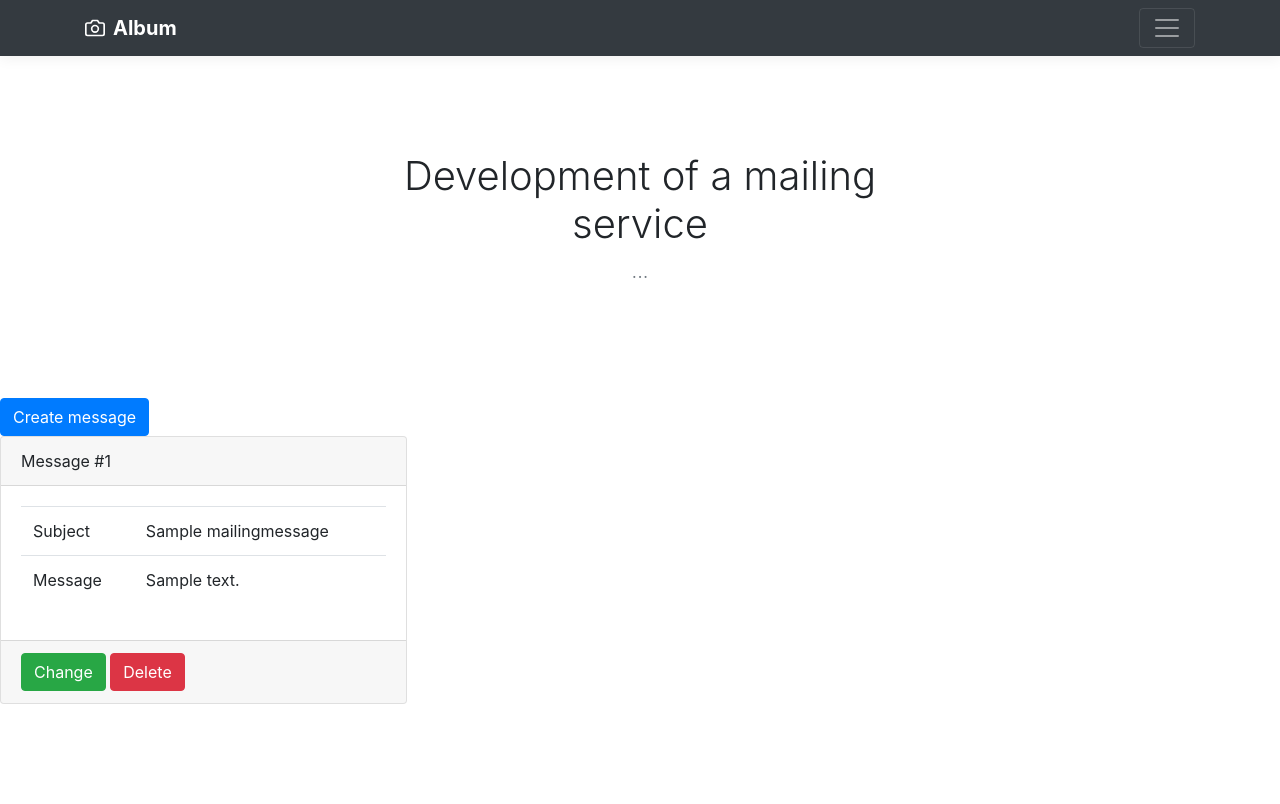
After one commit to RomanKondratiuk/service_development, a Django app: page /messages/ in a window 1280 px wide. The commit adds this page. Run offline with Django 5.2, Linux system fonts and the light colour scheme; tables that the repository leaves empty hold one stand-in row (values such as "Sample post"); some libraries are stand-ins or nearby versions.

Commit message:
add crud for MealingMessage

```diff
--- a/mailing/templates/mailing/base.html
+++ b/mailing/templates/mailing/base.html
@@ -27,12 +27,12 @@
               <p class="text-muted">In order to retain current customers, they often use auxiliary, or "warm-up" mailings to inform and attract customers. Develop a mailing list management, administration and statistics service.</p>
             </div>
             <div class="col-sm-4 offset-md-1 py-4">
-              <h4 class="text-white">Service development</h4>
+              <h4 class="text-white">Development of a mailing service</h4>
               <ul class="list-unstyled">
 <!--                <li><a href="#" class="text-white">Main</a></li>-->
                 <li><a href="{% url 'mailing:mailing_list' %}" class="text-white">Mailings</a></li>
                 <li><a href="{% url 'mailing:clients' %}" class="text-white">Clients</a></li>
-                <li><a href="#" class="text-white">Messages</a></li>
+                <li><a href="{% url 'mailing:messages' %}" class="text-white">Messages</a></li>
               </ul>
             </div>
           </div>
@@ -55,11 +55,10 @@
 
       <section class="jumbotron text-center">
         <div class="container">
-          <h1 class="jumbotron-heading">Service development</h1>
+          <h1 class="jumbotron-heading">Development of a mailing service</h1>
           <p class="lead text-muted">...</p>
           <p>
 
-<!--            <a href="#" class="btn btn-secondary my-2"></a>-->
           </p>
         </div>
       </section>
@@ -71,10 +70,9 @@
     <footer class="text-muted">
       <div class="container">
         <p class="float-right">
-          <a href="#">Back to top</a>
+<!--          <a href="#">Back to top</a>-->
         </p>
-        <p>Album example is &copy; Bootstrap, but please download and customize it for yourself!</p>
-        <p>New to Bootstrap? <a href="../../">Visit the homepage</a> or read our <a href="../../getting-started/">getting started guide</a>.</p>
+        <p></p>
       </div>
     </footer>
 
--- /dev/null
+++ b/mailing/templates/mailing/mailingmessage_list.html
@@ -0,0 +1,38 @@
+{% extends 'mailing/base.html' %}
+
+{% block content %}
+    <div class="row">
+        <div class="col-12">
+            <a href="{% url 'mailing:messages_create' %}" class="btn btn-primary float-end">
+                Create message
+            </a>
+        </div>
+        <div class="col-12">
+            <div class="row">
+                {% for object in object_list %}
+                    <div class="col-4">
+                        <div class="card">
+                            <div class="card-header">Message #{{ object.pk }}</div>
+                            <div class="card-body">
+                                <table class="table">
+                                    <tr>
+                                        <td>Subject</td>
+                                        <td>{{ object.subject }}</td>
+                                    </tr>
+                                    <tr>
+                                        <td>Message</td>
+                                        <td>{{ object.message }}</td>
+                                    </tr>
+                                </table>
+                            </div>
+                            <div class="card-footer">
+                                <a href="{% url 'mailing:messages_update' object.pk %}" class="btn btn-success text-white">Change</a>
+                                <a href="{% url 'mailing:messages_delete' object.pk %}" class="btn btn-danger">Delete</a>
+                            </div>
+                        </div>
+                    </div>
+                {% endfor %}
+            </div>
+        </div>
+    </div>
+{% endblock %}
--- a/mailing/templates/mailing/serviceclient_list.html
+++ b/mailing/templates/mailing/serviceclient_list.html
@@ -34,7 +34,7 @@
                                 </table>
                             </div>
                             <div class="card-footer">
-                                <a href="{% url 'mailing:clients_update' object.pk %}" class="btn btn-warning text-white">Change</a>
+                                <a href="{% url 'mailing:clients_update' object.pk %}" class="btn btn-success text-white">Change</a>
                                 <a href="{% url 'mailing:clients_delete' object.pk %}" class="btn btn-danger">Delete</a>
                             </div>
                         </div>
--- a/mailing/urls.py
+++ b/mailing/urls.py
@@ -2,7 +2,8 @@ from django.urls import path
 
 from mailing.views import MailingListView, MailingSettingsCreateView, MailingSettingsUpdateView, \
     MailingSettingsDeleteView, ServiceClientListView, ServiceClientCreateView, ServiceClientUpdateView, \
-    ServiceClientDeleteView
+    ServiceClientDeleteView, MailingMessageListView, MailingMessageCreateView, MailingMessageUpdateView, \
+    MailingMessageDeleteView
 
 urlpatterns = [
     path('', MailingListView.as_view(), name='mailing_list'),
@@ -15,4 +16,9 @@ urlpatterns = [
     path('clients/create/', ServiceClientCreateView.as_view(), name='clients_create'),
     path('clients/update/<int:pk>/', ServiceClientUpdateView.as_view(), name='clients_update'),
     path('clients/delete/<int:pk>/', ServiceClientDeleteView.as_view(), name='clients_delete'),
+
+    path('messages/', MailingMessageListView.as_view(), name='messages'),
+    path('messages/create/', MailingMessageCreateView.as_view(), name='messages_create'),
+    path('messages/update/<int:pk>/', MailingMessageUpdateView.as_view(), name='messages_update'),
+    path('messages/delete/<int:pk>/', MailingMessageDeleteView.as_view(), name='messages_delete'),
 ]
--- a/mailing/views.py
+++ b/mailing/views.py
@@ -3,8 +3,8 @@ from django.urls import reverse_lazy
 from django.views.generic import ListView, CreateView, UpdateView, DeleteView
 
 from mailing.apps import MailingConfig
-from mailing.forms import MailingSettingsForm, ServiceClientForm
-from mailing.models import MailingSettings, ServiceClient
+from mailing.forms import MailingSettingsForm, ServiceClientForm, MailingMessageForm
+from mailing.models import MailingSettings, ServiceClient, MailingMessage
 
 app_name = MailingConfig.name
 
@@ -14,6 +14,7 @@ class MailingListView(ListView):
     context = {
         'title': 'mailing list'
     }
+    # template_name = 'mailing/index.html'
 
 
 class MailingSettingsCreateView(CreateView):
@@ -55,3 +56,27 @@ class ServiceClientUpdateView(UpdateView):
 class ServiceClientDeleteView(DeleteView):
     model = ServiceClient
     success_url = reverse_lazy('mailing:clients')
+
+
+class MailingMessageListView(ListView):
+    model = MailingMessage
+    context = {
+        'title': 'message list'
+    }
+
+
+class MailingMessageCreateView(CreateView):
+    model = MailingMessage
+    form_class = MailingMessageForm
+    success_url = reverse_lazy('mailing:messages')
+
+
+class MailingMessageUpdateView(UpdateView):
+    model = MailingMessage
+    form_class = MailingMessageForm
+    success_url = reverse_lazy('mailing:messages')
+
+
+class MailingMessageDeleteView(DeleteView):
+    model = MailingMessage
+    success_url = reverse_lazy('mailing:messages')
```
Also changed, not shown: mailing/forms.py (+7 -1 lines), mailing/templates/mailing/mailingmessage_confirm_delete.html (added, +24 -0 lines), mailing/templates/mailing/mailingmessage_form.html (added, +30 -0 lines).
